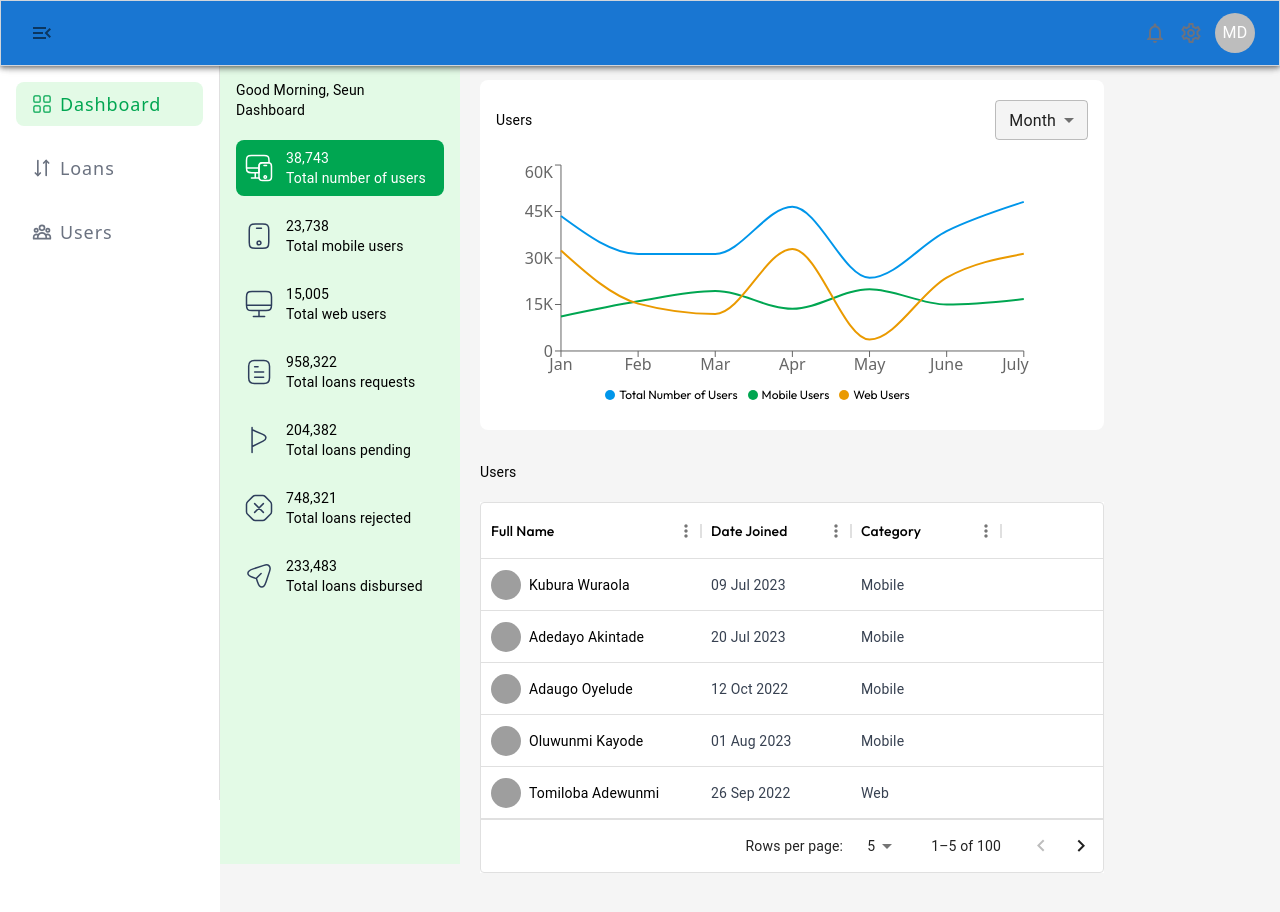
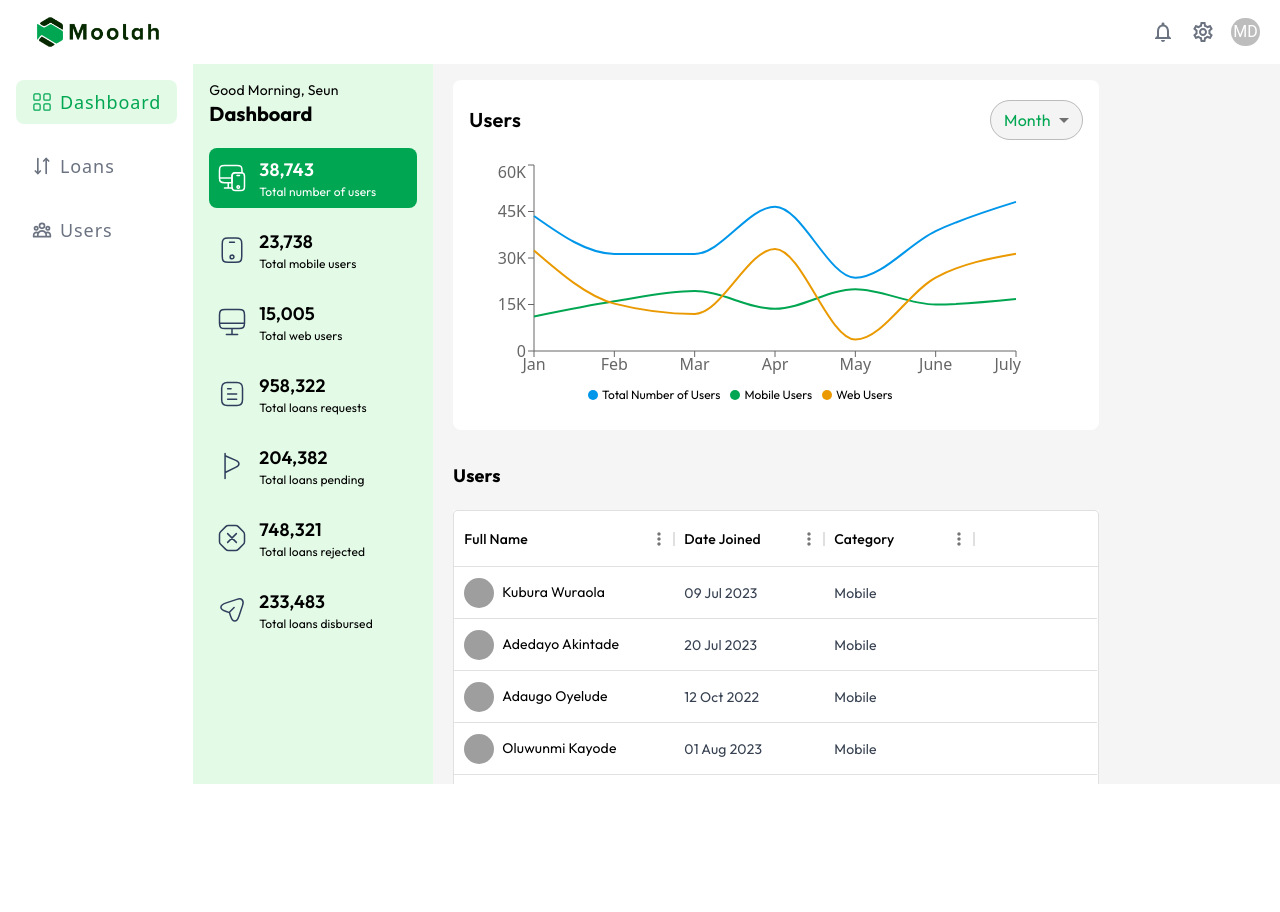
Before and after one commit to hokagedemehin/moolah-admin, a Next.js app: page /dashboard in a window 1280 px wide. Shown: the top 912 px of the page. After the commit the page ends 800 px from the top, so only its background shows below. Built offline with nearby package versions, Linux system fonts and the light colour scheme; grey boxes are pictures that could not be loaded.

Commit message:
fix: correct the broken MUI + Tailwind css blend

```diff
--- a/app/(access)/layout.tsx
+++ b/app/(access)/layout.tsx
@@ -1,7 +1,6 @@
 "use client";
+import Image from "next/image";
 import React, { useState } from "react";
-import { styled } from "@mui/material/styles";
-import MenuOpenIcon from "@mui/icons-material/MenuOpen";
 import {
   Avatar,
   Box,
@@ -9,13 +8,11 @@ import {
   Drawer,
   IconButton,
   Menu,
-  MuiAppBar,
-  MuiDrawer,
-  Toolbar,
   Tooltip,
   Typography,
 } from "@/components/index";
-import Image from "next/image";
+import MenuOpenIcon from "@mui/icons-material/MenuOpen";
+
 import logoNameVertical from "@/public/logo/logoNameVertical.png";
 import logoBig from "@/public/landingPage/logoBig.png";
 import SettingsOutlinedIcon from "@mui/icons-material/SettingsOutlined";
@@ -23,56 +20,10 @@ import NotificationsOutlinedIcon from "@mui/icons-material/NotificationsOutlined
 import PersonIcon from "@mui/icons-material/Person";
 import ExitToAppIcon from "@mui/icons-material/ExitToApp";
 import Link from "next/link";
+import SideNavContentComp from "@/components/layout/SideNavContent";
 import MobileNavContent from "@/components/layout/MobileNavContent";
-// import { useRouter } from "next/navigation";
-import SideNavContentComp from "@/components/layout/SideNavContent";
 
-const drawerWidth = 220;
-
-const DrawerHeader = styled("div")(({ theme }) => ({
-  display: "flex",
-  alignItems: "center",
-  justifyContent: "flex-end",
-  padding: theme.spacing(0, 1),
-  // necessary for content to be below app bar
-  ...theme.mixins.toolbar,
-}));
-
-const CustomAppBar = styled(MuiAppBar, {
-  shouldForwardProp: (prop) => prop !== "open",
-  // })(({ theme, open }) => ({
-})(({ theme }) => ({
-  [theme.breakpoints.up("md")]: {
-    zIndex: theme.zIndex.drawer + 1,
-  },
-  transition: theme.transitions.create(["width", "margin"], {
-    easing: theme.transitions.easing.sharp,
-    duration: theme.transitions.duration.leavingScreen,
-  }),
-  // ...(open && {
-  //   marginLeft: drawerWidth,
-  //   width: `calc(100% - ${drawerWidth}px)`,
-  //   transition: theme.transitions.create(['width', 'margin'], {
-  //     easing: theme.transitions.easing.sharp,
-  //     duration: theme.transitions.duration.enteringScreen,
-  //   }),
-  // }),
-}));
-
-const CustomDrawer = styled(MuiDrawer, {
-  shouldForwardProp: (prop) => prop !== "open",
-})(() => ({
-  width: drawerWidth,
-  flexShrink: 0,
-  whiteSpace: "nowrap",
-  "& .MuiDrawer-paper": {
-    width: drawerWidth,
-    boxSizing: "border-box",
-  },
-  boxSizing: "border-box",
-}));
-
-export default function RootLayout({
+export default function MainLayout({
   children,
 }: {
   children: React.ReactNode;
@@ -100,23 +51,13 @@ export default function RootLayout({
   };
 
   return (
-    <div>
-      <div className={`bg-white`}>
-        <Box
-          sx={{ display: "flex" }}
-          className="transition-all duration-300 ease-in"
-        >
-          {/* large screen */}
-          <CustomAppBar
-            position="fixed"
-            sx={{ zIndex: (theme) => theme.zIndex.drawer + 1 }}
-            className=" hidden bg-white text-emerald-500 shadow-none backdrop-blur-lg backdrop-filter md:flex "
-          >
-            <Toolbar className="">
-              <div className=" flex w-full max-w-screen-2xl items-center justify-between">
+    <Box className="flex flex-col">
+      <div className="">
+        {/* large screens */}
+        <div className=" hidden w-full max-w-screen-2xl px-5 md:flex md:items-center md:justify-between">
           <div className="flex flex-grow-0 justify-between md:justify-start">
             {/*Large Logo*/}
-                  <div className="relative hidden h-[4rem] w-[10rem] md:flex">
+            <div className="relative  h-[4rem] w-[10rem]">
               {/* <Image
                       layout="fill"
                       objectFit="contain"
@@ -138,10 +79,7 @@ export default function RootLayout({
               />
             </div>
           </div>
-                <Box
-                  sx={{ flexGrow: 0 }}
-                  className="flex items-center space-x-4"
-                >
+          <Box sx={{ flexGrow: 0 }} className="flex items-center space-x-4">
             <Tooltip title="Open Notifications">
               <Link
                 href="/notifications"
@@ -205,6 +143,7 @@ export default function RootLayout({
                   <div className="flex justify-center">
                     <Link
                       href="/profile"
+                      onClick={handleCloseUserMenu}
                       className={`flex w-full items-center justify-center space-x-2 px-4 py-1.5 text-lg font-medium text-gray-500
                         transition-all duration-300 ease-in hover:text-emerald-500 `}
                     >
@@ -219,6 +158,7 @@ export default function RootLayout({
                       className={` flex w-full items-center space-x-2 px-4 py-1.5 text-lg normal-case
                       text-gray-500  transition-all duration-300 ease-in hover:text-emerald-500`}
                       startIcon={<ExitToAppIcon />}
+                      onClick={handleCloseUserMenu}
                       // onClick={() => handleLogout()}
                     >
                       Logout
@@ -229,29 +169,8 @@ export default function RootLayout({
             </>
           </Box>
         </div>
-            </Toolbar>
-          </CustomAppBar>
-
-          <CustomDrawer
-            variant="permanent"
-            anchor="left"
-            // open={open}
-            className="hidden h-screen max-w-screen-2xl !border-none md:flex"
-          >
-            <Toolbar />
-
-            <div className="dash_sidebar pt-0.5">
-              <SideNavContentComp />
-            </div>
-          </CustomDrawer>
-
-          {/* small screen */}
-          <CustomAppBar
-            position="fixed"
-            className=" flex border  border-solid border-gray-300 bg-white bg-opacity-60 text-emerald-500 shadow-none backdrop-blur-lg backdrop-filter md:hidden "
-          >
-            <Toolbar className="">
-              <div className=" flex w-full max-w-screen-2xl items-center justify-between">
+        {/* small screens */}
+        <div className=" flex w-full items-center justify-between px-3 md:hidden">
           <div className="flex flex-grow-0 justify-between md:justify-start">
             {/* small screens */}
             <IconButton
@@ -259,13 +178,13 @@ export default function RootLayout({
               onClick={handleMobileOpen}
               edge="end"
               size="small"
-                    className="mr-4 flex  md:hidden"
+              className="mr-4 flex  "
             >
               <MenuOpenIcon />
             </IconButton>
           </div>
           {/*Small Logo*/}
-                <div className="relative flex h-[4rem] w-[10rem] md:hidden">
+          <div className="relative flex h-[4rem] w-[10rem] ">
             <Image
               style={{
                 width: "160px",
@@ -276,10 +195,7 @@ export default function RootLayout({
               alt="Sidebar Logo"
             />
           </div>
-                <Box
-                  sx={{ flexGrow: 0 }}
-                  className="flex items-center space-x-3"
-                >
+          <Box sx={{ flexGrow: 0 }} className="flex items-center space-x-3">
             <Tooltip title="Open Notifications">
               <Link
                 href="/notifications"
@@ -345,6 +261,7 @@ export default function RootLayout({
                   <div className="flex justify-center">
                     <Link
                       href="/profile"
+                      onClick={handleCloseUserMenu}
                       className={`flex w-full items-center justify-center space-x-2 px-4 py-1.5 text-lg font-medium text-gray-500
                         transition-all   duration-300 ease-in hover:text-emerald-500 `}
                     >
@@ -358,6 +275,7 @@ export default function RootLayout({
                       className={` flex w-full items-center space-x-2 px-4 py-1.5 text-lg normal-case
                       text-gray-500  transition-all duration-300 ease-in hover:text-emerald-500`}
                       startIcon={<ExitToAppIcon />}
+                      onClick={handleCloseUserMenu}
                       // onClick={() => handleLogout()}
                     >
                       Logout
@@ -368,22 +286,16 @@ export default function RootLayout({
             </>
           </Box>
         </div>
-            </Toolbar>
-          </CustomAppBar>
-
+      </div>
+      <div className="flex">
+        <div className=" hidden md:flex">
+          <SideNavContentComp />
+        </div>
+        <div className="page_content ">{children}</div>
+      </div>
       <Drawer anchor="left" open={mobileOpen} onClose={handleMobileClose}>
         <MobileNavContent handleMobileClose={handleMobileClose} />
       </Drawer>
-          <Box
-            component="main"
-            sx={{ flexGrow: 1 }}
-            className="max-w-screen-xl bg-background "
-          >
-            <DrawerHeader />
-            {children}
     </Box>
-        </Box>
-      </div>
-    </div>
   );
 }
--- a/app/(access)/loans/page.tsx
+++ b/app/(access)/loans/page.tsx
@@ -3,7 +3,7 @@ import React from "react";
 import { Typography } from "@/components/index";
 const LoanPage = () => {
   return (
-    <div>
+    <div className="bg-background">
       <Typography variant="h4" className="font-outfit text-black">
         Loan Page
       </Typography>
--- a/app/globals.css
+++ b/app/globals.css
@@ -33,7 +33,7 @@
 }
 .page_content {
   overflow-y: scroll;
-  max-height: 78vh;
+  max-height: 90vh;
 }
 
 /* Hide scrollbar for Chrome, Safari and Opera */
--- a/app/layout.tsx
+++ b/app/layout.tsx
@@ -3,6 +3,7 @@ import "./globals.css";
 import type { Metadata } from "next";
 import { Outfit } from "next/font/google";
 import React from "react";
+import { StyledEnginesProviders } from "@/util/MUIProvider";
 
 const outfit = Outfit({ subsets: ["latin"], variable: "--font-outfit" });
 
@@ -36,7 +37,9 @@ export default function RootLayout({
   return (
     <html lang="en" suppressHydrationWarning={true}>
       <body className={`${outfit.variable}`}>
-        <Providers>{children}</Providers>
+        <Providers>
+          <StyledEnginesProviders>{children}</StyledEnginesProviders>
+        </Providers>
       </body>
     </html>
   );
--- a/app/page.tsx
+++ b/app/page.tsx
@@ -1,17 +1,34 @@
 "use client";
 
-import { StyledEngineProvider } from "@mui/material/styles";
 import TopBarProgress from "react-topbar-progress-indicator";
+import { useState } from "react";
+import HomePage from "@/screens/HomePage";
+import { useRouter } from "next/router";
 import { ThemeProvider, createTheme } from "@mui/material/styles";
-import { useState } from "react";
-import { Router } from "next/router";
+import { LocalizationProvider } from "@mui/x-date-pickers/LocalizationProvider";
+import { AdapterDayjs } from "@mui/x-date-pickers/AdapterDayjs";
 import { QueryClient, QueryClientProvider } from "@tanstack/react-query";
-import { LocalizationProvider } from "@mui/x-date-pickers/LocalizationProvider";
-import { CssBaseline } from "@mui/material";
-import { AdapterDayjs } from "@mui/x-date-pickers/AdapterDayjs";
-import HomePage from "@/screens/HomePage";
 
 export default function Home() {
+  const [progress, setProgress] = useState(false);
+
+  const router = useRouter();
+
+  router.events.on("routeChangeError", () => {
+    console.log("routeChangeError");
+    setProgress(false);
+  });
+
+  router.events.on("routeChangeStart", () => {
+    console.log("routeChangeStart");
+    setProgress(true);
+  });
+
+  router.events.on("routeChangeComplete", () => {
+    console.log("routeChangeComplete");
+    setProgress(false);
+  });
+
   const theme = createTheme({
     breakpoints: {
       keys: ["xs", "sm", "md", "lg", "xl", "2xl"],
@@ -29,19 +46,6 @@ export default function Home() {
     },
   });
 
-  const [progress, setProgress] = useState(false);
-
-  Router.events.on("routeChangeStart", () => {
-    console.log("routeChangeStart");
-    setProgress(true);
-  });
-
-  Router.events.on("routeChangeComplete", () => {
-    setProgress(false);
-  });
-
-  const queryClient = new QueryClient();
-
   TopBarProgress.config({
     barColors: {
       "0": "#29d",
@@ -50,20 +54,18 @@ export default function Home() {
     },
     shadowBlur: 5,
   });
+  const queryClient = new QueryClient();
 
   return (
     <>
       {progress && <TopBarProgress />}
-      <StyledEngineProvider injectFirst>
       <ThemeProvider theme={theme}>
-          <CssBaseline />
         <LocalizationProvider dateAdapter={AdapterDayjs}>
           <QueryClientProvider client={queryClient}>
             <HomePage />
           </QueryClientProvider>
         </LocalizationProvider>
       </ThemeProvider>
-      </StyledEngineProvider>
     </>
   );
 }
--- a/components/dashboard/DesktopSideNav.tsx
+++ b/components/dashboard/DesktopSideNav.tsx
@@ -1,6 +1,6 @@
 "use client";
 import React from "react";
-import { Typography } from "@/components/index";
+import { Typography } from "@mui/material";
 import {
   DesktopSVGComponent,
   LoanDisbursedSVGComponent,
@@ -33,7 +33,7 @@ const DesktopSideNavComp = () => {
             Good Morning, Seun
           </Typography>
           <Typography
-            variant="body2"
+            variant="h5"
             className="font-outfit text-xl font-bold text-black"
           >
             Dashboard
--- a/components/layout/SideNavContent.jsx
+++ b/components/layout/SideNavContent.jsx
@@ -13,7 +13,7 @@ const SideNavContentComp = () => {
 
   return (
     <div>
-      <div className="min-h-[75vh] space-y-5 !border-none">
+      <div className="min-h-[75vh] space-y-5">
         {/* home */}
         <div className="">
           <Link
--- a/store/provider.tsx
+++ b/store/provider.tsx
@@ -1,6 +1,7 @@
 "use client";
 import { Provider } from "react-redux";
 import { store } from "@/store/store";
+import React from "react";
 
 export function Providers({ children }: { children: React.ReactNode }) {
   return <Provider store={store}>{children}</Provider>;
--- a/store/store.ts
+++ b/store/store.ts
@@ -1,5 +1,5 @@
 'use client';
-import { configureStore, Action } from "@reduxjs/toolkit";
+import { configureStore } from "@reduxjs/toolkit";
 import { sideNavSlice } from "./slices/sideNavSlice";
 import { useDispatch, useSelector  } from 'react-redux'
 import type { TypedUseSelectorHook } from 'react-redux'
--- a/tailwind.config.js
+++ b/tailwind.config.js
@@ -7,6 +7,7 @@ module.exports = {
     "./lib/**/*.{js,ts,jsx,tsx,mdx}",
     "./screens/**/*.{js,ts,jsx,tsx,mdx}",
   ],
+  // important: "#root",
   theme: {
     extend: {
       fontFamily: {
--- /dev/null
+++ b/util/MUIProvider.tsx
@@ -0,0 +1,10 @@
+import { StyledEngineProvider } from "@mui/material/styles";
+import React from "react";
+
+export function StyledEnginesProviders({
+  children,
+}: {
+  children: React.ReactNode;
+}) {
+  return <StyledEngineProvider injectFirst>{children}</StyledEngineProvider>;
+}
```
Lines whose indentation alone changed are shown as unchanged.
